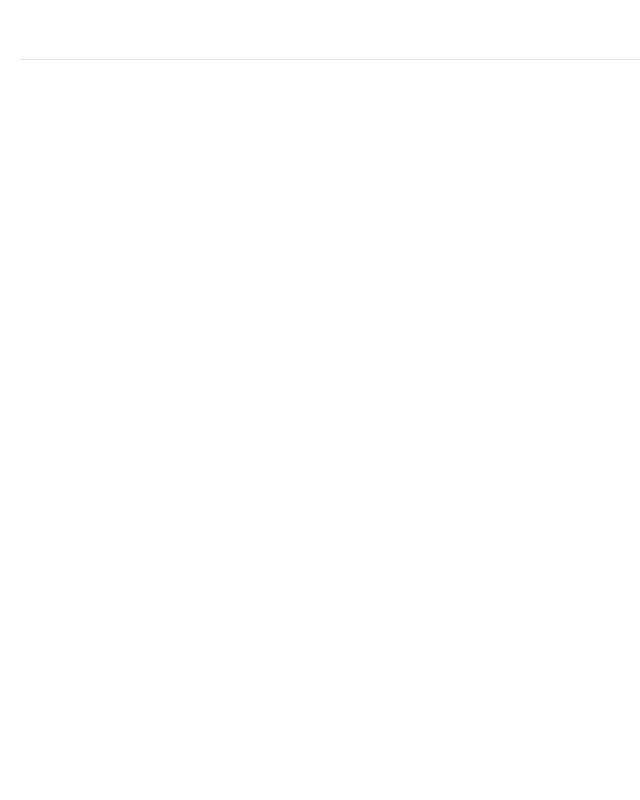
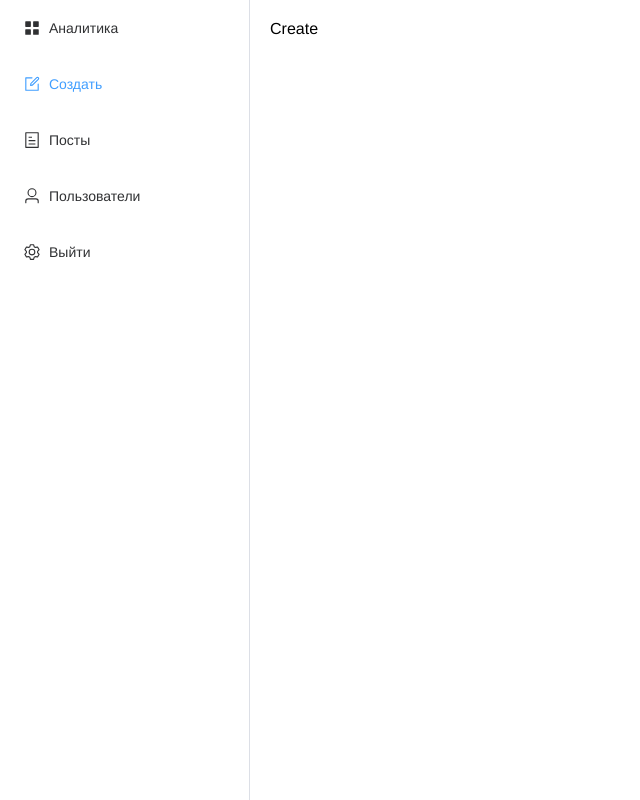
Before and after one commit to safarov-en/nuxt-blog, a Nuxt app: page /admin/create in a window 1280 px wide. Before the commit this address had no page. Shown: the whole page, without its empty margins (0-640 px from the left). Built offline with nearby package versions, Linux system fonts and the light colour scheme.

Commit message:
Adding a menu

```diff
--- /dev/null
+++ b/components/admin/Aside.vue
@@ -0,0 +1,28 @@
+<template>
+    <el-menu
+        router
+        :style="{height: '100%'}"
+        :default-active="$route.path"
+    >
+        <el-menu-item index="/admin">
+            <el-icon><Menu /></el-icon>
+            <span>Аналитика</span>
+        </el-menu-item>
+        <el-menu-item index="/admin/create">
+            <el-icon><Edit /></el-icon>
+            <span>Создать</span>
+        </el-menu-item>
+        <el-menu-item index="/admin/list">
+            <el-icon><Tickets /></el-icon>
+            <span>Посты</span>
+        </el-menu-item>
+        <el-menu-item index="/admin/user">
+            <el-icon><User /></el-icon>
+            <span>Пользователи</span>
+        </el-menu-item>
+        <el-menu-item index="/admin/logout">
+            <el-icon><Setting /></el-icon>
+            <span>Выйти</span>
+        </el-menu-item>
+    </el-menu>
+</template>
--- a/layouts/admin.vue
+++ b/layouts/admin.vue
@@ -1,7 +1,9 @@
 <template>
     <div class="admin-layout-wrap">
         <el-container :style="{height: '100%'}">
-            <el-aside width="200px">Aside</el-aside>
+            <el-aside width="250px">
+                <admin-aside />
+            </el-aside>
             <el-main>
                 <slot />
             </el-main>
--- /dev/null
+++ b/pages/admin/create.vue
@@ -0,0 +1,10 @@
+<template>
+    <div>Create</div>
+</template>
+<script>
+definePageMeta({
+    layout: 'admin'
+})
+export default {
+}
+</script>
--- /dev/null
+++ b/pages/admin/list.vue
@@ -0,0 +1,10 @@
+<template>
+    <div>list</div>
+</template>
+<script>
+definePageMeta({
+    layout: 'admin'
+})
+export default {
+}
+</script>
--- /dev/null
+++ b/pages/admin/logout.vue
@@ -0,0 +1,10 @@
+<template>
+    <div>logout</div>
+</template>
+<script>
+definePageMeta({
+    layout: 'admin'
+})
+export default {
+}
+</script>
--- /dev/null
+++ b/pages/admin/user.vue
@@ -0,0 +1,10 @@
+<template>
+    <div>user</div>
+</template>
+<script>
+definePageMeta({
+    layout: 'admin'
+})
+export default {
+}
+</script>
```
